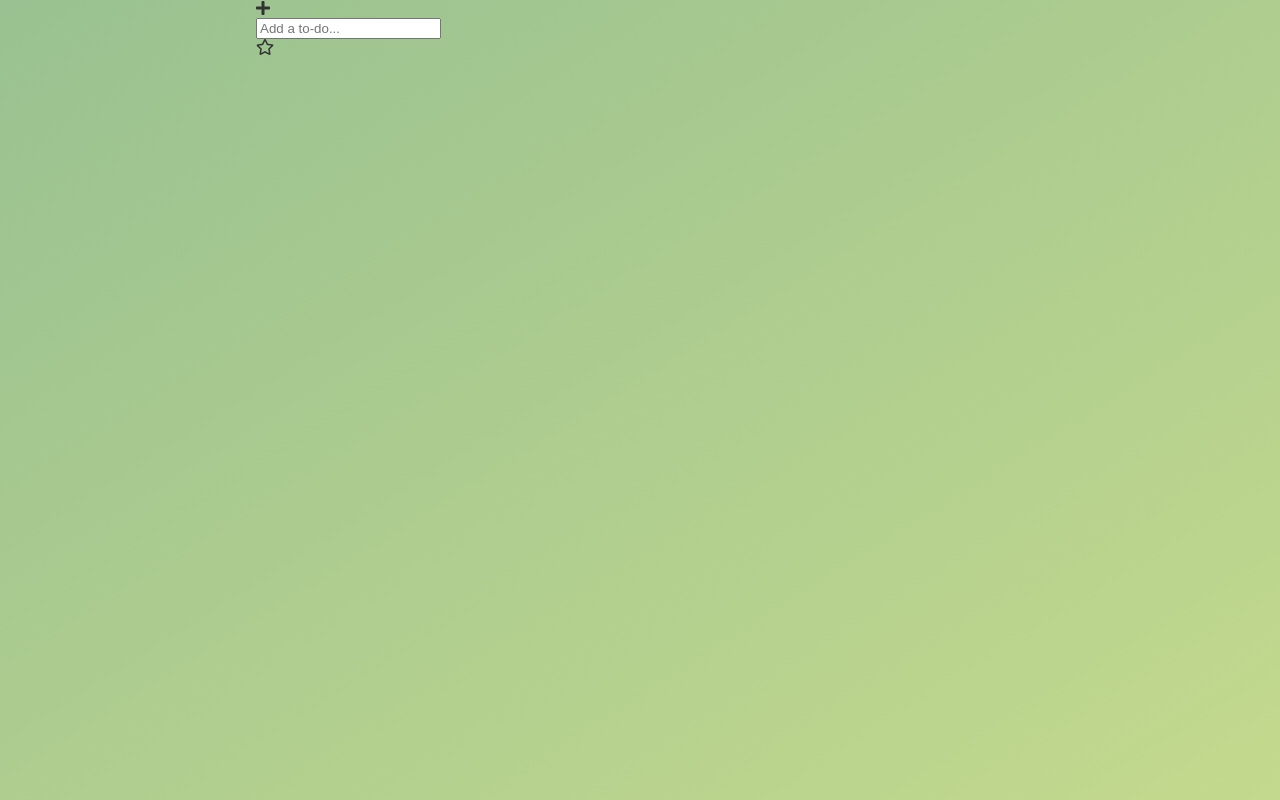
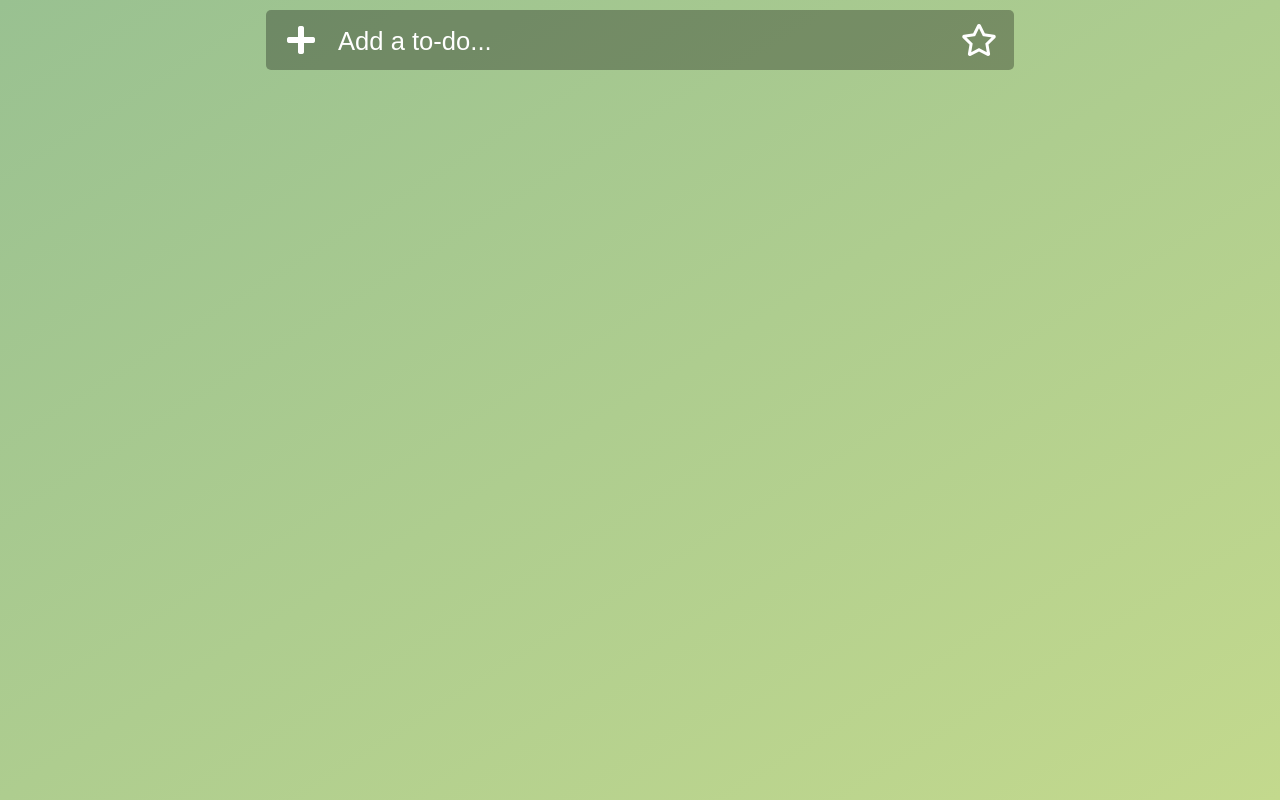
Before and after one commit to vjenacka/To-Do-List-Web-App, a Vue app: page / in a window 1280 px wide. Built offline with nearby package versions, Linux system fonts and the light colour scheme.

Commit message:
finished with the todo form and styled it

```diff
--- a/src/components/ToDoList.vue
+++ b/src/components/ToDoList.vue
@@ -8,7 +8,7 @@
         <input type="text" placeholder="Add a to-do..." />
       </form>
       <div class="feature-icon">
-          <i class="far fa-star"></i>
+        <i class="far fa-star"></i>
       </div>
     </div>
   </div>
@@ -21,4 +21,60 @@ export default {
 </script>
 
 <style lang="scss" scoped>
+.container {
+  padding: 10px;
+  width: calc(100% - 20px);
+  min-height: calc(100% - 20px);
+
+  .add-item {
+    display: grid;
+    grid-template-columns: 70px auto 70px;
+    grid-template-rows: 60px;
+    width: 100%;
+    height: 60px;
+    background: rgba($color: #000000, $alpha: 0.3);
+    border-radius: 5px;
+    overflow: hidden;
+
+    .add-icon {
+      grid-column-start: 1;
+      grid-column-end: 1;
+      display: flex;
+      justify-content: center;
+      align-items: center;
+      color: #fff;
+      font-size: 2rem;
+      cursor: pointer;
+    }
+
+    input {
+      grid-column-start: 2;
+      grid-column-end: 2;
+      background: none;
+      border: none;
+      width: 100%;
+      height: 60px;
+      color: #fff;
+      font-size: 1.6rem;
+
+      &::placeholder {
+        color: #fff;
+      }
+      &:focus {
+        outline: none;
+      }
+    }
+
+    .feature-icon {
+      grid-column-start: 3;
+      grid-column-end: 3;
+      display: flex;
+      justify-content: center;
+      align-items: center;
+      color: #fff;
+      font-size: 2rem;
+      cursor: pointer;
+    }
+  }
+}
 </style>
```
